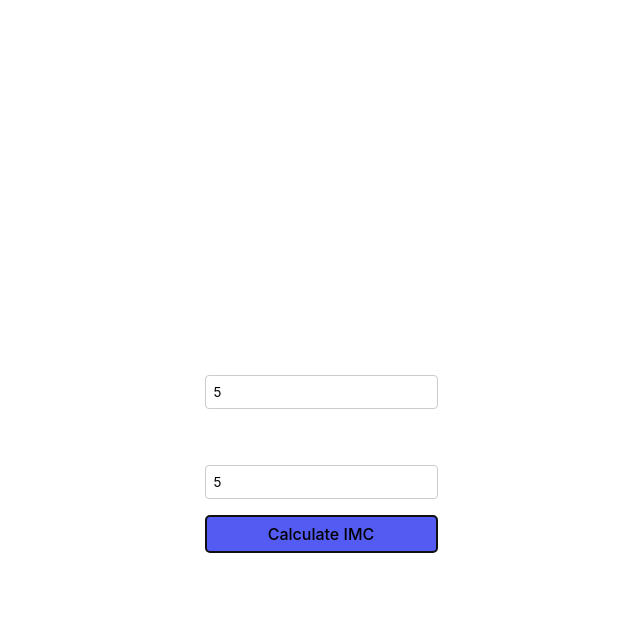
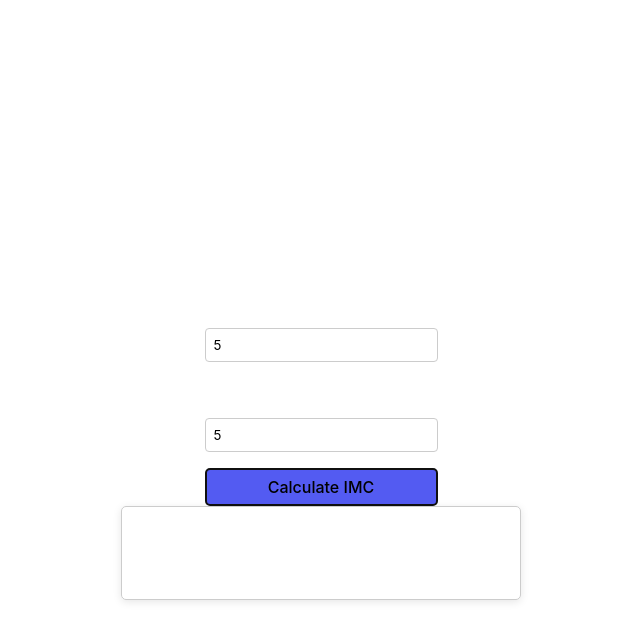
Before and after one commit to maxh33/react-imc, a React (Vite) app: page / in a window 1280 px wide. Both pictures are taken after typing "5", "5" into the empty fields and a click on the button "Calculate IMC". Shown: the top 640 px of the page, without its empty margins (319-959 px from the left). Built offline with nearby package versions, Linux system fonts and the light colour scheme.

Commit message:
feat: result display

```diff
--- a/src/App.jsx
+++ b/src/App.jsx
@@ -2,6 +2,7 @@
 import React, { useState } from 'react'
 import styles from './App.module.css'
 import Form from './components/Form/Form'
+import Result from './components/Result/Result';
 
 const App = () => {
     const [imc, setImc] = useState(null);
@@ -15,6 +16,7 @@ const App = () => {
     <div className={styles.app}>
       <h1>IMC Calculator</h1>
       <Form calculateIMC={calculateIMC} />
+      {imc && <Result imc={imc} />}
     </div>
   )
 }
--- a/src/components/Result/Result.jsx
+++ b/src/components/Result/Result.jsx
@@ -1,9 +1,10 @@
 import React from 'react';
+import styles from './Result.module.css';
 
 
 const Result = ({ imc }) => {
     return (
-        <div>
+        <div className={styles.result}>
             <h2>Your IMC: {imc}</h2>
         </div>
     );
--- a/src/components/Result/Result.module.css
+++ b/src/components/Result/Result.module.css
@@ -0,0 +1,19 @@
+.result {
+    display: flex;
+    flex-direction: column;
+    align-items: center;
+    justify-content: center;
+    margin-top: 20px;
+    padding: 20px;
+    border: 1px solid #ccc;
+    border-radius: 5px;
+    box-shadow: 0 2px 8px rgba(0, 0, 0, 0.1);
+    width: 80%;
+    max-width: 400px;
+    margin: 0 auto;
+}
+
+h2 {
+    font-size: 1.5em;
+    margin-bottom: 1rem;
+}
```
